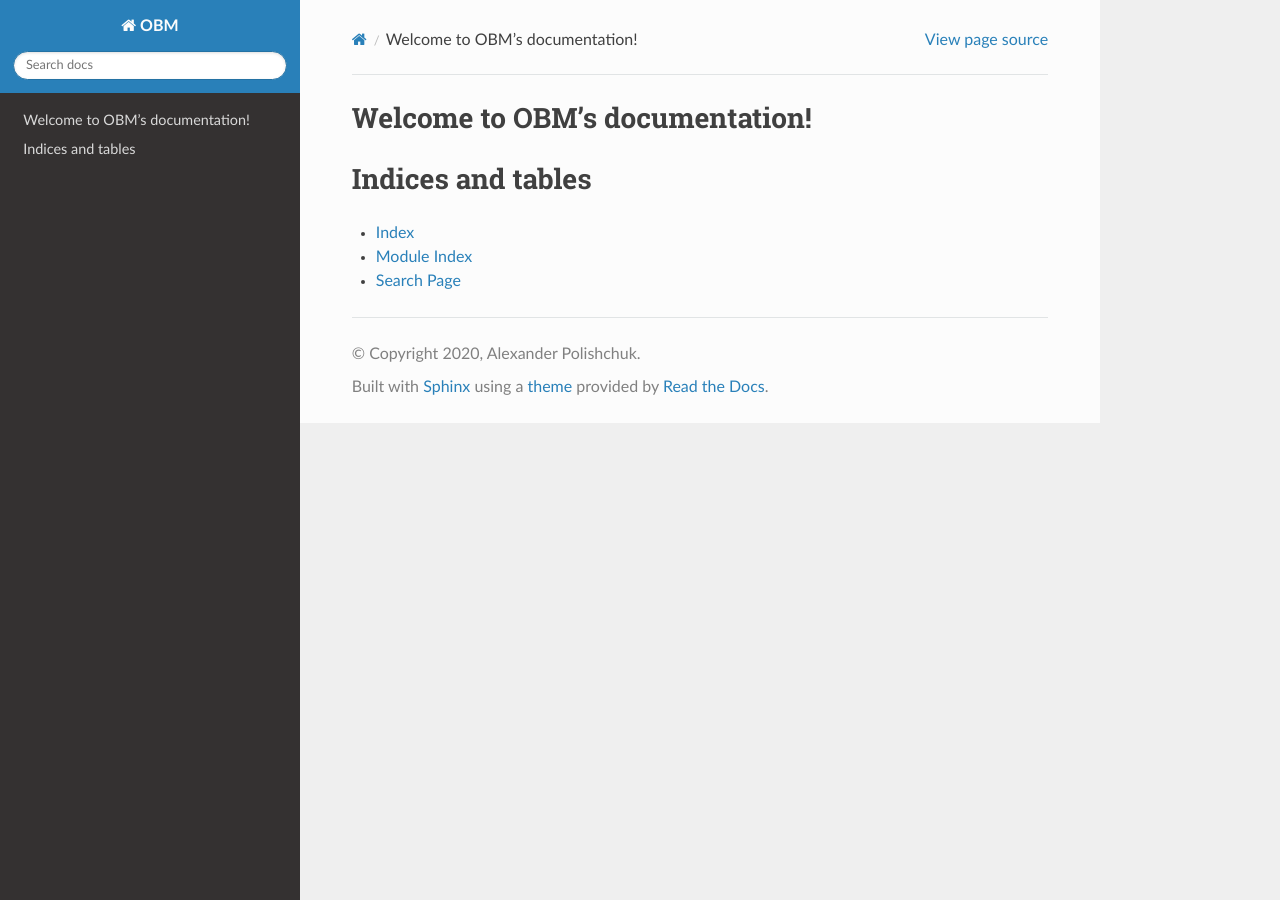
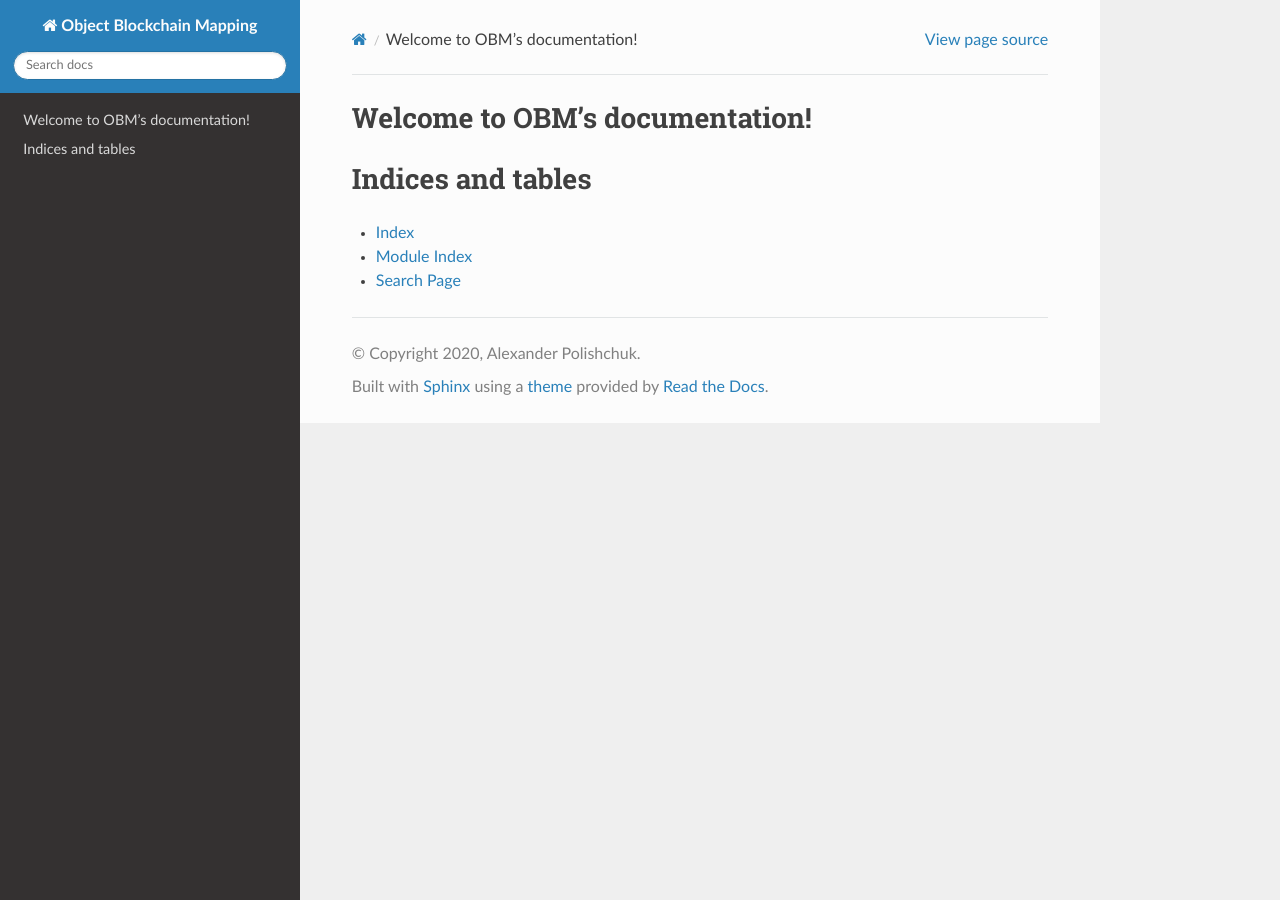
Before and after one commit to madnesspie/obm, a Sphinx documentation site: the page built from docs/index.rst, in a window 1280 px wide. Built offline with Sphinx 7.4.7 and the Read the Docs theme 2.0.0, drawn with Linux system fonts in a browser that asks for light colours.

Commit message:
Added elaborated name in docs

```diff
--- a/README.rst
+++ b/README.rst
@@ -2,7 +2,7 @@
    :language: bash
 
 ===========================================
-Welcome to OBM!
+Welcome to Object Blockchain Mapping!
 ===========================================
 
 .. |travis| |pypi-version| |readthedocs|
--- a/docs/conf.py
+++ b/docs/conf.py
@@ -20,7 +20,7 @@ import obm
 
 # -- Project information -----------------------------------------------------
 
-project = 'OBM'
+project = 'Object Blockchain Mapping'
 copyright = '2020, Alexander Polishchuk'
 author = 'Alexander Polishchuk'
 
```
